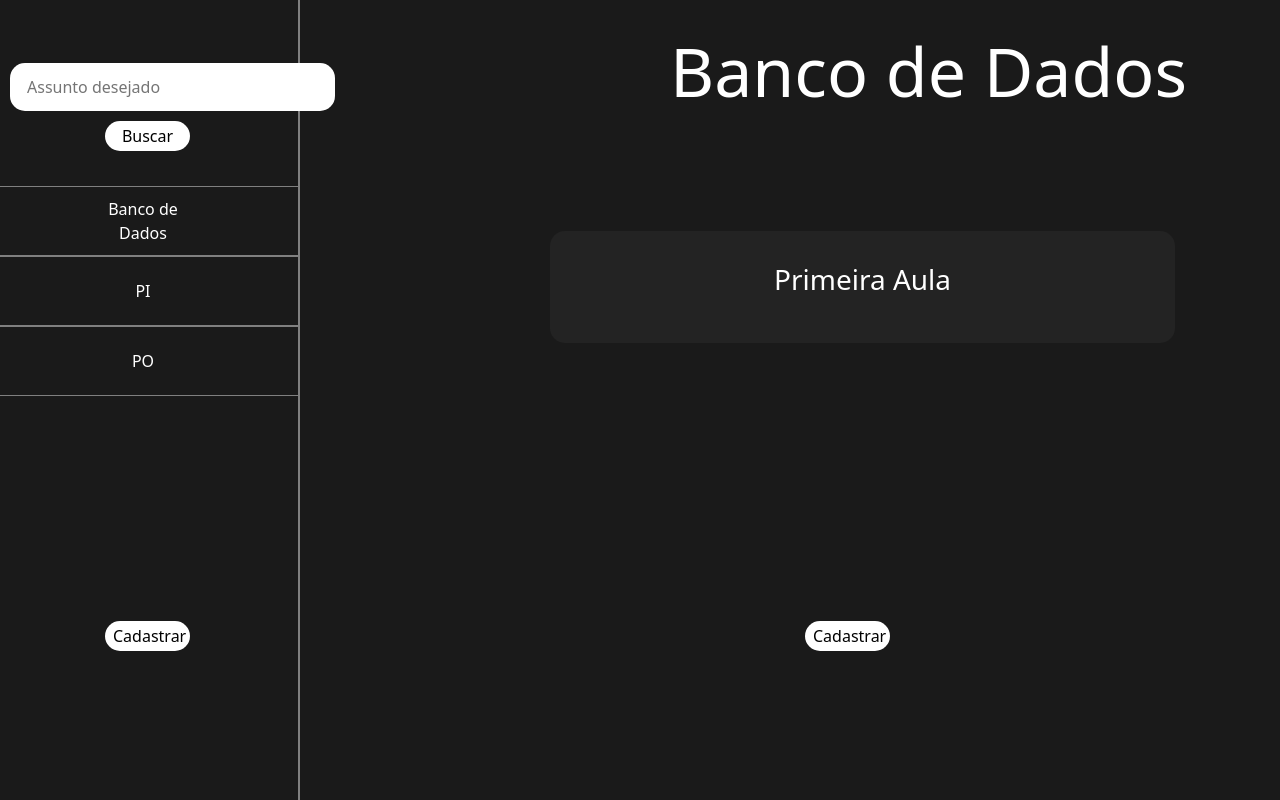
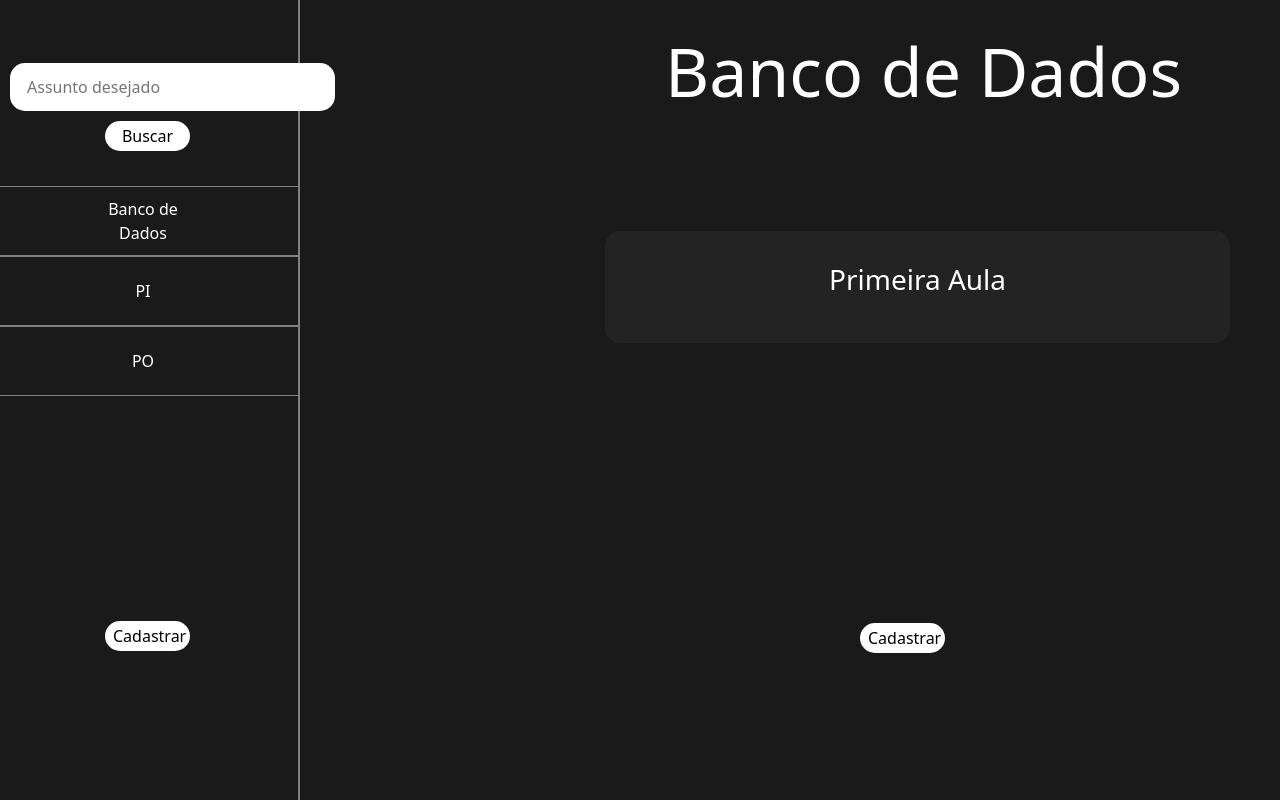
Before and after one commit to Mateus-Galvao-de-Camargo/Study-Root, a PHP site: page /assunto.html in a window 1280 px wide; the page is wider, and only the part inside the window is pictured. Run offline with PHP 8.4, Linux system fonts and the light colour scheme.

Commit message:
responsivando
novamente.

```diff
--- a/src/assunto.html
+++ b/src/assunto.html
@@ -51,8 +51,8 @@
         <div class="modal-dialog modal-dialog-centered">
           <div class="modal-content">
             <div class="modal-header">
-              <h2 class="modal-title fs-5 titulo" id="staticBackdropLabel">Adicionar Matéria</h2>
-              <button type="button" class="btn-close-white" data-bs-dismiss="modal" aria-label="Close"></button>
+              <h2 class="modal-title fs-5" id="staticBackdropLabel">Adicionar Matéria</h2>
+              <button type="button" class="btn-close" data-bs-dismiss="modal" aria-label="Close"></button>
             </div>
             <div class="modal-body">
               <input  class ="nome-assunto" type ="search" placeholder ="Nome" aria-label ="Search">
--- a/src/css/assunto.css
+++ b/src/css/assunto.css
@@ -77,7 +77,7 @@ body{
 
 
 }
-.titulo{
+.h2{
     color: white;
     padding: 30px 0 0 660px;
     font-size: 68px;
@@ -175,6 +175,13 @@ h2{
 }
 
 @media only screen and (min-width: 900px) and (max-width: 1440px) {
+
+    .titulo{
+        color: white;
+        padding: 30px 0 0 613.5px;
+        font-size: 68px;
+    }
+
     .botao-cadastro-aside{
 
         margin: 225px 0 0 95px;
@@ -183,44 +190,70 @@ h2{
         width: 85px;
         border-color: transparent;
         background: white;
+    }
 
+    .botao-materia{
+
+        border-radius: 15px;
+        margin: 120px 0 0 555px;
+        display: block;
+        width: 625px;
+        padding: 25px;
+        background-color: rgb(35, 35, 35);
+        border-color: transparent;
     }
 
     .botao-cadastro-assunto{
 
-    margin: 289px 0 0 865px;
+        margin: 279px 0 0 822px;
         border-radius: 15px;
         width: 85px;
         border-color: transparent;
         background: white;
     }
+
 }
-  @media only screen and (min-width: 1080px) and (max-width: 1680px) {
-
+@media screen and (max-width: 1680px){
     .titulo{
         color: white;
-            padding: 30px 0 0 670px;
+        padding: 30px 0 0 573.5px;
         font-size: 68px;
+    }
 
-
-    }
     .botao-materia{
 
         border-radius: 15px;
-        margin: 120px 0 0 550px;
+        margin: 120px 0 0 515px;
         display: block;
         width: 625px;
         padding: 25px;
         background-color: rgb(35, 35, 35);
         border-color: transparent;
+    }
 
+}
+@media screen and (max-width: 1920px){
 
+    .titulo{
+        color: white;
+        padding: 30px 0 0 665px;
+        font-size: 68px;
+    }
+
+    .botao-materia{
+
+        border-radius: 15px;
+        margin: 120px 0 0 605px;
+        display: block;
+        width: 625px;
+        padding: 25px;
+        background-color: rgb(35, 35, 35);
+        border-color: transparent;
     }
 
     .botao-cadastro-assunto{
 
-        margin: 278px 0 0 805px;
-
+        margin: 280px 0 0 860px;
         border-radius: 15px;
         width: 85px;
         border-color: transparent;
```
Also changed, not shown: src/css/anotacao.css (+26 -2 lines), src/css/styleindex.css (+15 -4 lines). Lines whose indentation alone changed are shown as unchanged.
